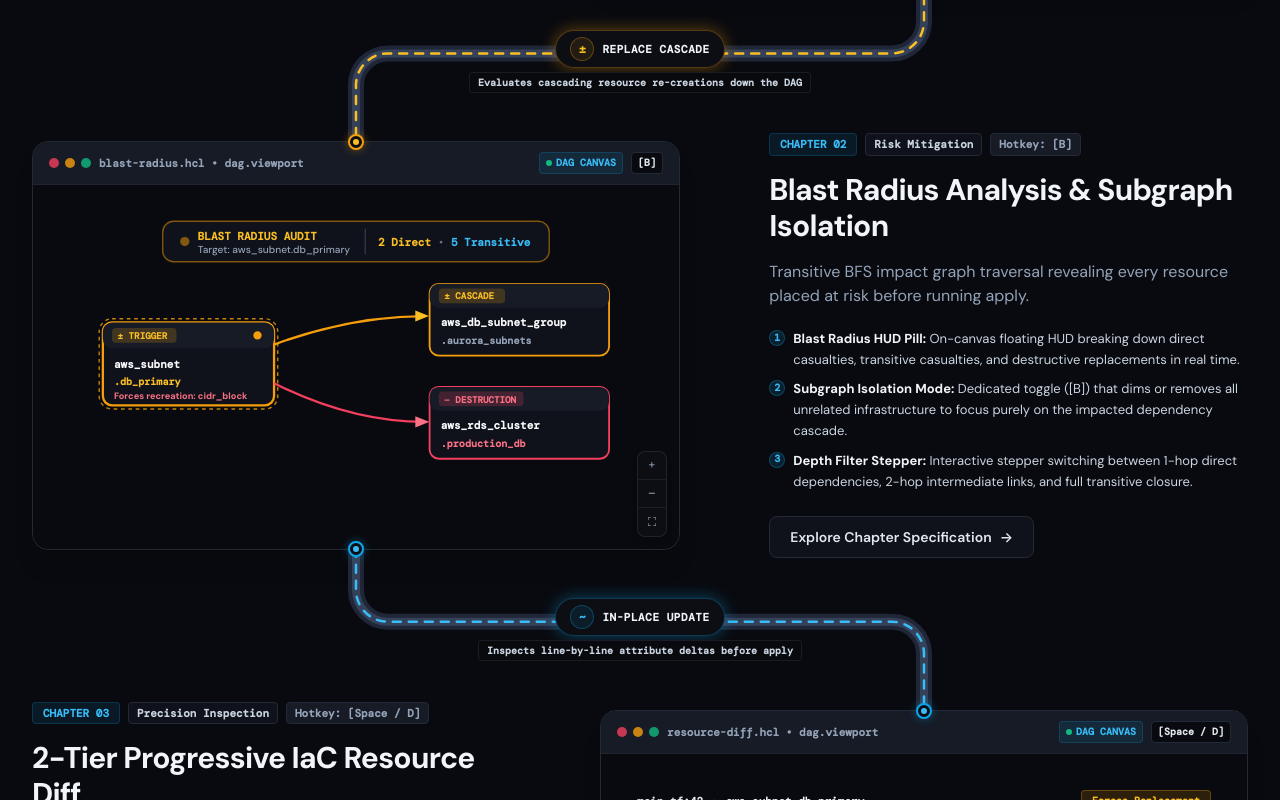
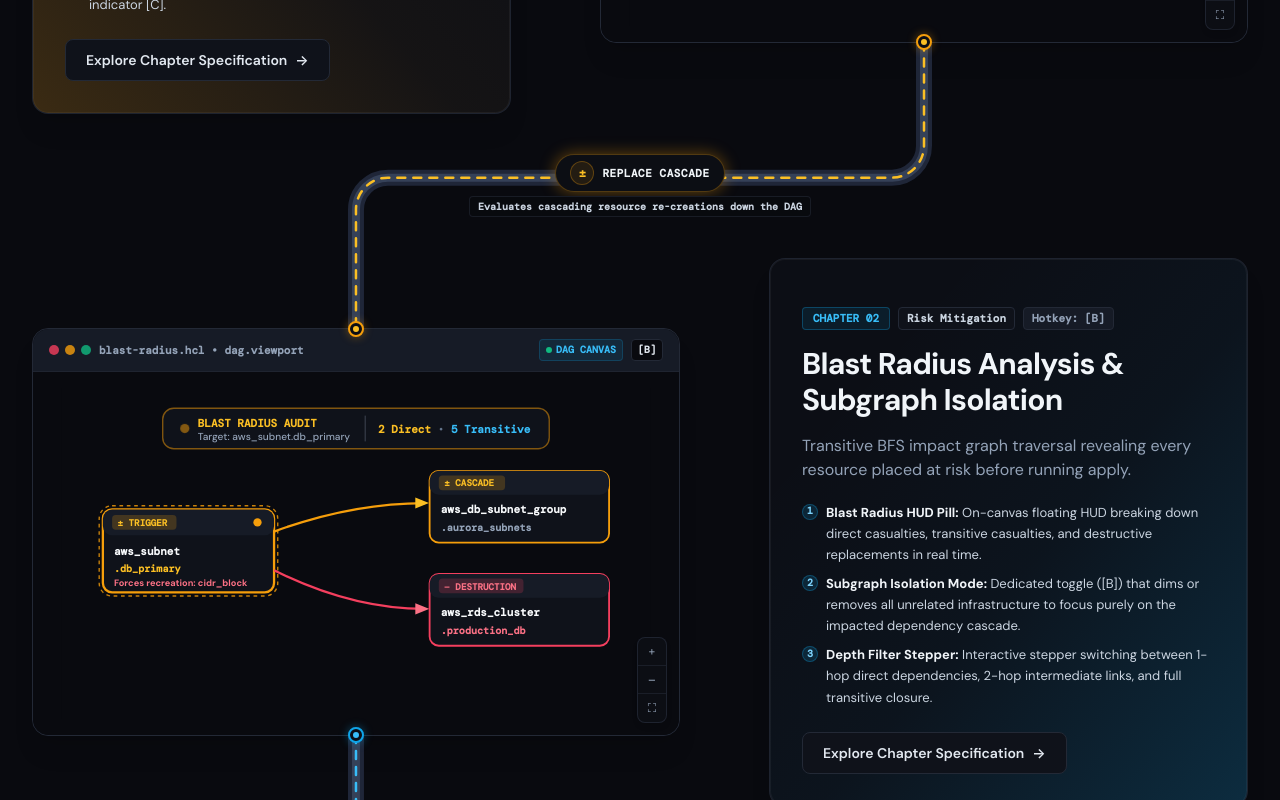
Before and after one commit to AatirNadim/plan-parse, a Next.js app in the folder landing/: page / in a window 1280 px wide. Shown: the part 2140-2940 px from the top of the page. Built offline with nearby package versions, Linux system fonts and the light colour scheme; a web font is replaced by a local one.

Commit message:
feat: add editorial section styling with directional conduit gradients and enhanced card interactions

```diff
--- a/landing/app/globals.css
+++ b/landing/app/globals.css
@@ -433,3 +433,52 @@ html.light ::-webkit-scrollbar-thumb:hover {
 .vis-rose { fill: var(--vis-rose); }
 .vis-purple { fill: var(--vis-purple); }
 .vis-canvas-bg { fill: var(--vis-canvas-bg); }
+
+/* Editorial Spec Card Directional Conduit Gradients */
+.editorial-gradient-tr {
+  background-image: linear-gradient(
+    to top right,
+    rgba(var(--theme-rgb), 0.16) 0%,
+    rgba(var(--theme-rgb), 0.04) 45%,
+    transparent 80%
+  );
+}
+
+.editorial-gradient-tl {
+  background-image: linear-gradient(
+    to top left,
+    rgba(var(--theme-rgb), 0.16) 0%,
+    rgba(var(--theme-rgb), 0.04) 45%,
+    transparent 80%
+  );
+}
+
+html.dark .editorial-gradient-tr {
+  background-image: linear-gradient(
+    to top right,
+    rgba(var(--theme-rgb), 0.20) 0%,
+    rgba(var(--theme-rgb), 0.04) 45%,
+    transparent 80%
+  );
+}
+
+html.dark .editorial-gradient-tl {
+  background-image: linear-gradient(
+    to top left,
+    rgba(var(--theme-rgb), 0.20) 0%,
+    rgba(var(--theme-rgb), 0.04) 45%,
+    transparent 80%
+  );
+}
+
+.editorial-card {
+  transition: transform 0.3s cubic-bezier(0.16, 1, 0.3, 1),
+              box-shadow 0.3s cubic-bezier(0.16, 1, 0.3, 1),
+              border-color 0.3s ease;
+  will-change: transform;
+}
+
+.editorial-card:hover {
+  transform: translateY(-2px);
+  box-shadow: 0 16px 36px -12px rgba(var(--theme-rgb), 0.16), 0 0 1px 1px rgba(var(--theme-rgb), 0.2);
+}
--- a/landing/components/FeatureFlowSection.js
+++ b/landing/components/FeatureFlowSection.js
@@ -88,6 +88,93 @@ const FLOW_TRANSITIONS = [
     badgeText: "text-indigo-500 dark:text-indigo-400",
     badgeBorder: "border-indigo-500/30",
     glowColor: "rgba(99, 102, 241, 0.4)",
+  },
+];
+
+/**
+ * Editorial section styling matching the pipeline conduit colors.
+ * Maps each deep-dive chapter to its corresponding conduit theme:
+ * Directional gradients flow from bottom-left to top-right on the left,
+ * and bottom-right to top-left on the right, occluding the background dot grid
+ * with a solid opaque card surface.
+ */
+const SECTION_EDITORIAL_THEMES = [
+  {
+    // Chapter 01: Collapsed Nodes (Conduit: Amber / REPLACE CASCADE)
+    color: "amber",
+    rgb: "245, 158, 11",
+    badgeBg: "bg-amber-500/10",
+    badgeText: "text-amber-700 dark:text-amber-400 font-bold",
+    badgeBorder: "border-amber-500/30",
+    pinBg: "bg-amber-500/15 text-amber-700 dark:text-amber-300 border-amber-500/30",
+    cardBorderHover: "hover:border-amber-500/40",
+    ctaHoverText: "hover:text-amber-600 dark:hover:text-amber-400 hover:border-amber-500/40",
+  },
+  {
+    // Chapter 02: Blast Radius (Conduit: Sky / IN-PLACE UPDATE)
+    color: "sky",
+    rgb: "14, 165, 233",
+    badgeBg: "bg-sky-500/10",
+    badgeText: "text-sky-700 dark:text-sky-400 font-bold",
+    badgeBorder: "border-sky-500/30",
+    pinBg: "bg-sky-500/15 text-sky-700 dark:text-sky-300 border-sky-500/30",
+    cardBorderHover: "hover:border-sky-500/40",
+    ctaHoverText: "hover:text-sky-600 dark:hover:text-sky-400 hover:border-sky-500/40",
+  },
+  {
+    // Chapter 03: Resource Diff (Conduit: Emerald / CREATION AUDIT)
+    color: "emerald",
+    rgb: "16, 185, 129",
+    badgeBg: "bg-emerald-500/10",
+    badgeText: "text-emerald-700 dark:text-emerald-400 font-bold",
+    badgeBorder: "border-emerald-500/30",
+    pinBg: "bg-emerald-500/15 text-emerald-700 dark:text-emerald-300 border-emerald-500/30",
+    cardBorderHover: "hover:border-emerald-500/40",
+    ctaHoverText: "hover:text-emerald-600 dark:hover:text-emerald-400 hover:border-emerald-500/40",
+  },
+  {
+    // Chapter 04: Color Grading (Conduit: Purple / LINEAGE INSPECT)
+    color: "purple",
+    rgb: "168, 85, 247",
+    badgeBg: "bg-purple-500/10",
+    badgeText: "text-purple-700 dark:text-purple-400 font-bold",
+    badgeBorder: "border-purple-500/30",
+    pinBg: "bg-purple-500/15 text-purple-700 dark:text-purple-300 border-purple-500/30",
+    cardBorderHover: "hover:border-purple-500/40",
+    ctaHoverText: "hover:text-purple-600 dark:hover:text-purple-400 hover:border-purple-500/40",
+  },
+  {
+    // Chapter 05: Resource Panel (Conduit: Cyan / INGESTION STREAM)
+    color: "cyan",
+    rgb: "6, 182, 212",
+    badgeBg: "bg-cyan-500/10",
+    badgeText: "text-cyan-700 dark:text-cyan-400 font-bold",
+    badgeBorder: "border-cyan-500/30",
+    pinBg: "bg-cyan-500/15 text-cyan-700 dark:text-cyan-300 border-cyan-500/30",
+    cardBorderHover: "hover:border-cyan-500/40",
+    ctaHoverText: "hover:text-cyan-600 dark:hover:text-cyan-400 hover:border-cyan-500/40",
+  },
+  {
+    // Chapter 06: Workbench Sidebar (Conduit: Indigo / WORKSTATION CLI)
+    color: "indigo",
+    rgb: "99, 102, 241",
+    badgeBg: "bg-indigo-500/10",
+    badgeText: "text-indigo-700 dark:text-indigo-400 font-bold",
+    badgeBorder: "border-indigo-500/30",
+    pinBg: "bg-indigo-500/15 text-indigo-700 dark:text-indigo-300 border-indigo-500/30",
+    cardBorderHover: "hover:border-indigo-500/40",
+    ctaHoverText: "hover:text-indigo-600 dark:hover:text-indigo-400 hover:border-indigo-500/40",
+  },
+  {
+    // Chapter 07: Workstation Tools (Closing Terminal Node / Action Teardown)
+    color: "rose",
+    rgb: "244, 63, 94",
+    badgeBg: "bg-rose-500/10",
+    badgeText: "text-rose-700 dark:text-rose-400 font-bold",
+    badgeBorder: "border-rose-500/30",
+    pinBg: "bg-rose-500/15 text-rose-700 dark:text-rose-300 border-rose-500/30",
+    cardBorderHover: "hover:border-rose-500/40",
+    ctaHoverText: "hover:text-rose-600 dark:hover:text-rose-400 hover:border-rose-500/40",
   },
 ];
 
@@ -333,20 +420,37 @@ function WorkstationViewport({
  * Editorial Column:
  * Contains the chapter index, title, problem statement, key metrics, and CTA.
  */
-function FeatureEditorial({ feature, index }) {
+function FeatureEditorial({ feature, index, isLeftOnDesktop }) {
   const chapterNumber = String(index + 1).padStart(2, "0");
+  const theme = SECTION_EDITORIAL_THEMES[index % SECTION_EDITORIAL_THEMES.length];
+  const gradientClass = isLeftOnDesktop ? "editorial-gradient-tr" : "editorial-gradient-tl";
 
   return (
-    <div className="flex flex-col justify-center space-y-4">
+    <div
+      className={`editorial-card relative rounded-2xl border border-slate-200/90 dark:border-workbench-border/80 ring-1 ring-inset ring-slate-900/5 dark:ring-white/[0.05] bg-white dark:bg-[#0C0E15] shadow-xl ${theme.cardBorderHover} overflow-hidden p-6 sm:p-8 flex flex-col justify-center space-y-4 w-full`}
+      style={{
+        "--theme-rgb": theme.rgb,
+      }}
+    >
+      {/* Directional Conduit Solid Gradient Overlay (Occludes Canvas Dot Grid) */}
+      <div
+        className={`absolute inset-0 pointer-events-none transition-opacity duration-300 ${gradientClass}`}
+        aria-hidden="true"
+      />
+
+      {/* Card Content (Relative z-10 for interactivity & sharp contrast) */}
+      <div className="relative z-10 space-y-4">
         {/* Chapter Eyebrow & Badges */}
         <div className="flex flex-wrap items-center gap-2">
-        <span className="px-2.5 py-0.5 rounded text-[11px] font-mono font-bold bg-sky-500/10 text-sky-600 dark:text-sky-400 light:text-sky-700 border border-sky-500/20">
+          <span
+            className={`px-2.5 py-0.5 rounded text-[11px] font-mono font-bold ${theme.badgeBg} ${theme.badgeText} border ${theme.badgeBorder}`}
+          >
             CHAPTER {chapterNumber}
           </span>
-        <span className="px-2 py-0.5 rounded text-[11px] font-mono font-semibold bg-workbench-panel text-slate-700 dark:text-slate-300 light:text-slate-800 border border-workbench-border">
+          <span className="px-2 py-0.5 rounded text-[11px] font-mono font-semibold bg-slate-100 dark:bg-workbench-panel text-slate-700 dark:text-slate-300 light:text-slate-800 border border-slate-200 dark:border-workbench-border">
             {feature.badge}
           </span>
-        <span className="px-2 py-0.5 rounded text-[11px] font-mono font-bold bg-slate-100 dark:bg-[#161B26] text-slate-600 dark:text-slate-400 border border-workbench-border">
+          <span className="px-2 py-0.5 rounded text-[11px] font-mono font-bold bg-slate-100 dark:bg-[#161B26] text-slate-600 dark:text-slate-400 border border-slate-200 dark:border-workbench-border">
             Hotkey: [{feature.hotkey}]
           </span>
         </div>
@@ -369,7 +473,9 @@ function FeatureEditorial({ feature, index }) {
                 key={callout.pin}
                 className="flex items-start space-x-2 text-[13px] text-slate-700 dark:text-slate-300 light:text-slate-700 light:font-medium leading-relaxed"
               >
-              <span className="mt-0.5 w-4 h-4 rounded-full bg-sky-500/15 text-sky-500 dark:text-sky-400 font-mono text-[10px] font-bold flex items-center justify-center shrink-0 border border-sky-500/30">
+                <span
+                  className={`mt-0.5 w-4 h-4 rounded-full ${theme.pinBg} font-mono text-[10px] font-bold flex items-center justify-center shrink-0 border`}
+                >
                   {callout.pin}
                 </span>
                 <span>
@@ -387,11 +493,12 @@ function FeatureEditorial({ feature, index }) {
         <div className="pt-2">
           <Link
             href={`/features/${feature.slug}/`}
-          className="inline-flex items-center space-x-2 px-5 py-2.5 rounded-lg border border-workbench-border bg-workbench-panel hover:bg-workbench-hover text-slate-800 dark:text-slate-200 hover:text-sky-500 dark:hover:text-sky-400 text-xs sm:text-sm font-semibold light:font-bold transition-all shadow-xs hover:border-sky-500/40 group"
+            className={`inline-flex items-center space-x-2 px-5 py-2.5 rounded-lg border border-slate-200 dark:border-workbench-border bg-slate-50 dark:bg-workbench-panel hover:bg-slate-100 dark:hover:bg-workbench-hover text-slate-800 dark:text-slate-200 ${theme.ctaHoverText} text-xs sm:text-sm font-semibold light:font-bold transition-all shadow-xs group`}
           >
             <span>Explore Chapter Specification</span>
             <span className="group-hover:translate-x-1 transition-transform">→</span>
           </Link>
+        </div>
       </div>
     </div>
   );
@@ -585,7 +692,7 @@ export default function FeatureFlowSection() {
                     <>
                       {/* Left: Editorial (Cols 1-5) */}
                       <div className="lg:col-span-5 order-2 lg:order-1">
-                        <FeatureEditorial feature={feature} index={idx} />
+                        <FeatureEditorial feature={feature} index={idx} isLeftOnDesktop={true} />
                       </div>
                       {/* Right: Viewport Card (Cols 6-12) */}
                       <div className="lg:col-span-7 order-1 lg:order-2">
@@ -616,7 +723,7 @@ export default function FeatureFlowSection() {
                       </div>
                       {/* Right: Editorial (Cols 8-12) */}
                       <div className="lg:col-span-5 order-2">
-                        <FeatureEditorial feature={feature} index={idx} />
+                        <FeatureEditorial feature={feature} index={idx} isLeftOnDesktop={false} />
                       </div>
                     </>
                   )}
```
Lines whose indentation alone changed are shown as unchanged.
